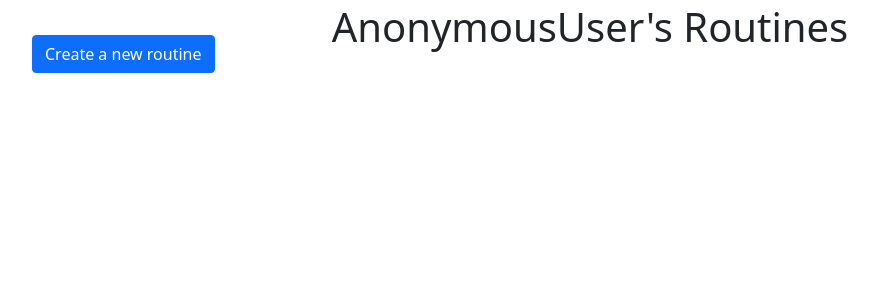
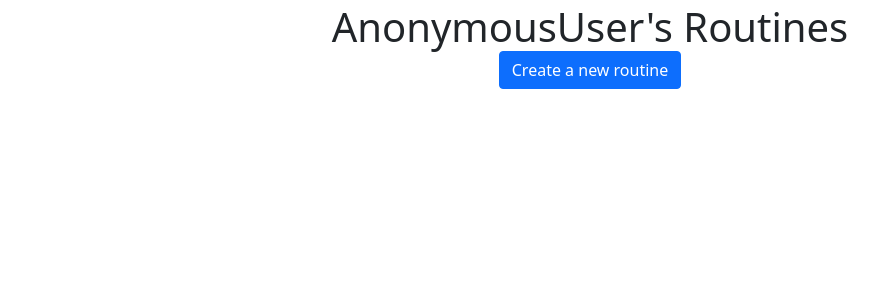
Before and after one commit to wwinslade/lift-tracker, a Django app: template lifttrak/templates/workout_templates.html in a window 1280 px wide. Shown: the part 53-356 px from the top of the page, without its empty margins (50-928 px from the left). Run offline with Django 4.2, Linux system fonts and the light colour scheme; the template is opened without the code that fills it, so the values that code supplies are empty.

Commit message:
Centered create routine button and added padding

```diff
--- a/lifttrak/templates/workout_templates.html
+++ b/lifttrak/templates/workout_templates.html
@@ -26,8 +26,8 @@
 {% endfor %}
 </div>
 <div class="row gy-4">
-  <div class="col">
-    <a href="{% url 'create_routine' %}" class="btn btn-primary bg-primary">Create a new routine</a>
+  <div class="col justify-content-center d-flex">
+    <a href="{% url 'create_routine' %}" class="btn btn-primary bg-primary mt-3">Create a new routine</a>
   </div>
 </div>
 
```
